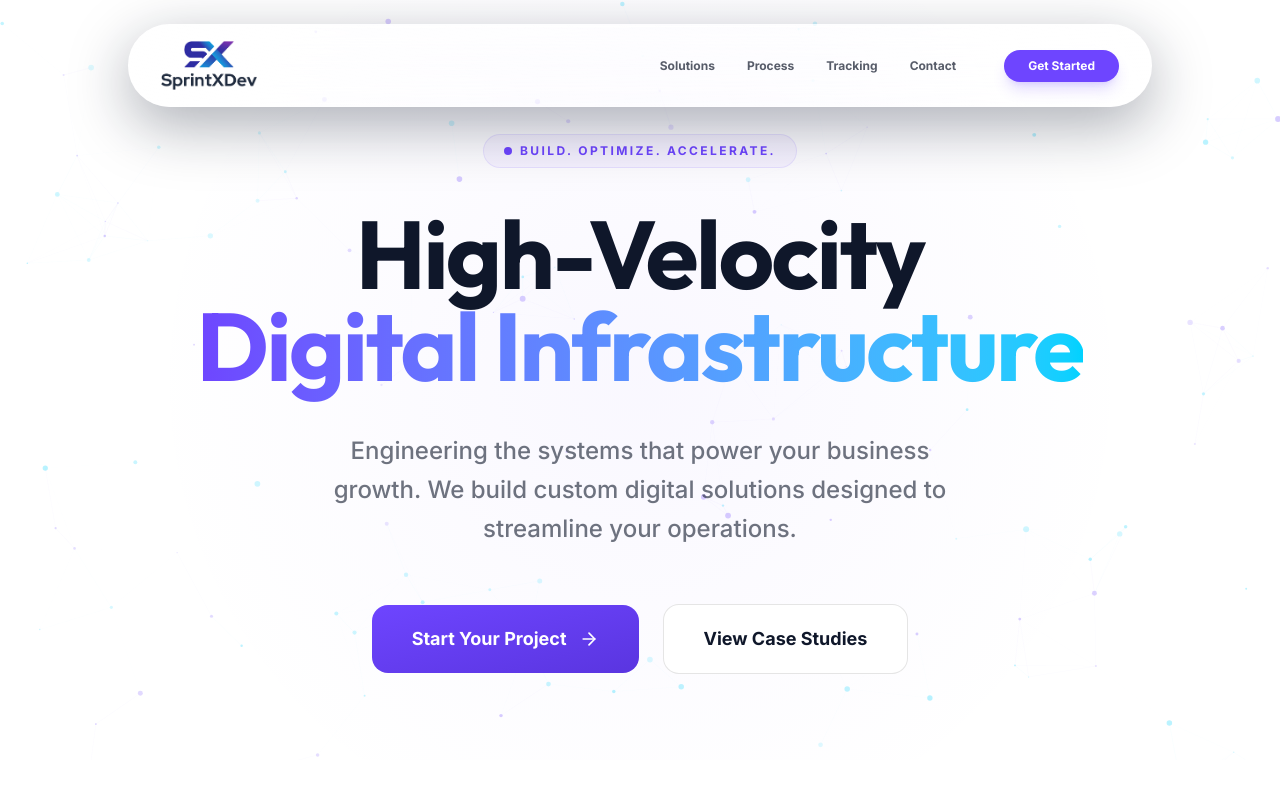
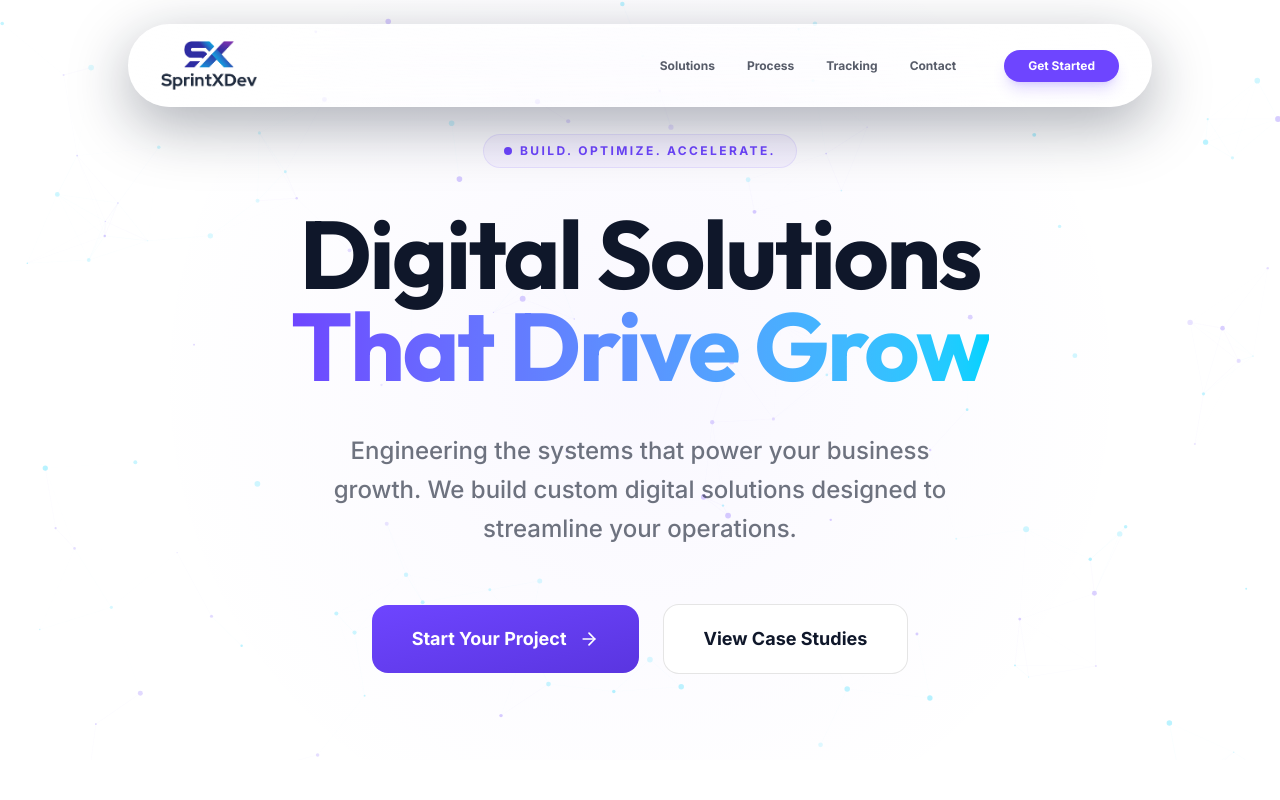
Before and after one commit to sprintxdevzz/Sprintxdev-landing-page, a React (Vite) app: page / in a window 1280 px wide. Shown: the top 800 px of the page. Built offline with nearby package versions, Linux system fonts and the light colour scheme.

Commit message:
Update Hero component text for branding

```diff
--- a/src/components/Hero.tsx
+++ b/src/components/Hero.tsx
@@ -28,8 +28,8 @@ export const Hero: React.FC = () => {
           transition={{ duration: 0.8, delay: 0.1, ease: "easeOut" }}
           className="text-6xl md:text-8xl font-display font-bold text-brand-dark tracking-tight leading-[0.95] mb-10"
         >
-          High-Velocity <br />
-          <span className="gradient-text">Digital Infrastructure</span>
+          Digital Solutions <br />
+          <span className="gradient-text">That Drive Grow</span>
         </motion.h1>
 
         <motion.p
```
